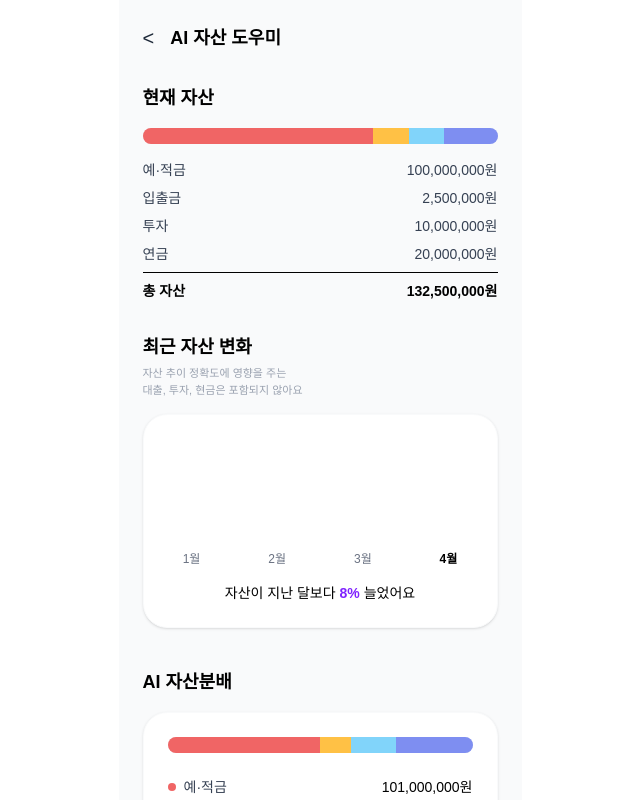
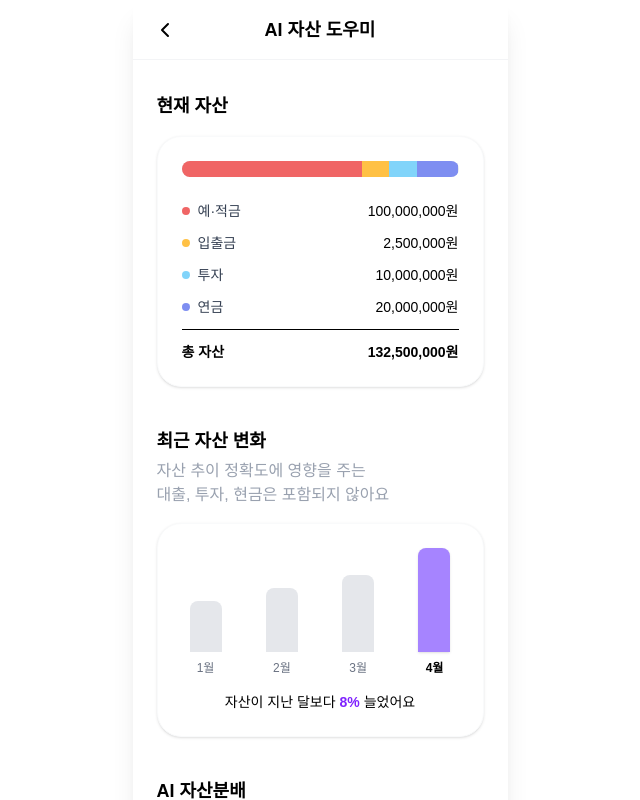
Before and after one commit to hana-connect/frontend, a Next.js app: page /asset-management in a window 1280 px wide. Both pictures are taken after a click on the button "자산 불러오기". Shown: the top 800 px of the page, without its empty margins (320-960 px from the left). Built offline with nearby package versions, Linux system fonts and the light colour scheme.

Commit message:
refactor: AI 자산관리 코드 수정 HF-6

```diff
--- a/package.json
+++ b/package.json
@@ -33,6 +33,7 @@
     "framer-motion": "^12.38.0",
     "git-cz": "^4.9.0",
     "lint-staged": "^16.2.3",
+    "lucide-react": "^1.8.0",
     "next": "16.2.2",
     "react": "19.2.4",
     "react-dom": "19.2.4",
--- a/src/app/asset-management/_components/CurrentAsset.tsx
+++ b/src/app/asset-management/_components/CurrentAsset.tsx
@@ -1,42 +1,59 @@
 import { ASSET_COLORS } from "../_constants/assetCategories";
 import { formatCurrency } from "../_utils/formatters";
 
-interface Props {
-  assetData: any;
-}
+type CurrentAssetProps = {
+  assetData: {
+    savings?: number;
+    checking?: number;
+    investment?: number;
+    pension?: number;
+    total?: number;
+  } | null;
+};
 
-export default function CurrentAsset({ assetData }: Props) {
+export default function CurrentAsset({ assetData }: CurrentAssetProps) {
+  const assetList = [
+    { label: "예·적금", color: ASSET_COLORS.예적금, value: assetData?.savings },
+    { label: "입출금", color: ASSET_COLORS.입출금, value: assetData?.checking },
+    { label: "투자", color: ASSET_COLORS.투자, value: assetData?.investment },
+    { label: "연금", color: ASSET_COLORS.연금, value: assetData?.pension },
+  ];
+
   return (
-    <section>
+    <section className="mt-2">
       <h2 className="text-lg font-bold mb-4 text-black">현재 자산</h2>
-      <div className="h-4 w-full flex rounded-full overflow-hidden mb-4 bg-gray-200">
-        {/* 비중은 예시 데이터 비율에 맞춰 조정 */}
+
+      <div className="bg-white p-6 rounded-3xl border border-gray-50 shadow-sm">
+        <div className="h-4 w-full flex rounded-full overflow-hidden mb-6 bg-gray-200">
           <div style={{ width: "65%", backgroundColor: ASSET_COLORS.예적금 }} />
           <div style={{ width: "10%", backgroundColor: ASSET_COLORS.입출금 }} />
           <div style={{ width: "10%", backgroundColor: ASSET_COLORS.투자 }} />
           <div style={{ width: "15%", backgroundColor: ASSET_COLORS.연금 }} />
         </div>
 
-      <div className="space-y-2 text-sm text-gray-700">
-        <div className="flex justify-between">
-          <span>예·적금</span>
-          <span>{formatCurrency(assetData?.savings || 0)}원</span>
+        <div className="space-y-3 text-sm">
+          {assetList.map((item) => (
+            <div
+              key={item.label}
+              className="flex justify-between text-gray-700"
+            >
+              <span className="flex items-center gap-2">
+                <span
+                  className="w-2 h-2 rounded-full"
+                  style={{ backgroundColor: item.color }}
+                ></span>
+                {item.label}
+              </span>
+              <span className="font-medium text-black">
+                {formatCurrency(item.value || 0)}원
+              </span>
             </div>
-        <div className="flex justify-between">
-          <span>입출금</span>
-          <span>{formatCurrency(assetData?.checking || 0)}원</span>
-        </div>
-        <div className="flex justify-between">
-          <span>투자</span>
-          <span>{formatCurrency(assetData?.investment || 0)}원</span>
-        </div>
-        <div className="flex justify-between">
-          <span>연금</span>
-          <span>{formatCurrency(assetData?.pension || 0)}원</span>
-        </div>
-        <div className="flex justify-between font-bold pt-2 border-t text-black">
+          ))}
+
+          <div className="flex justify-between font-bold pt-3 border-t text-black">
             <span>총 자산</span>
             <span>{formatCurrency(assetData?.total || 0)}원</span>
+          </div>
         </div>
       </div>
     </section>
--- a/src/app/asset-management/_components/HanatheNextBanner.tsx
+++ b/src/app/asset-management/_components/HanatheNextBanner.tsx
@@ -5,12 +5,14 @@ export default function HanatheNextBanner() {
     <div className="bg-violet-50 p-6 rounded-2xl text-center mt-10 border border-violet-100 text-black">
       <p className="text-xs mb-3 text-gray-600">
         더 자세한 자산관리가 필요하신가요?
+        <br />
+        하나더넥스트에서 자산관리를 도와드려요!
       </p>
       <button
         type="button"
         onClick={() =>
           window.open(
-            "https://www.hana1qm.com/web/sub/tlist.do?topyn=Y&pcatid=46",
+            "https://m.kebhana.com/m/oqs/livingCounselSenior.do",
             "_blank",
             "noopener,noreferrer",
           )
--- a/src/app/asset-management/_components/RecentAssetChange.tsx
+++ b/src/app/asset-management/_components/RecentAssetChange.tsx
@@ -1,11 +1,20 @@
+"use client";
+
 import { motion } from "framer-motion";
 
 export default function RecentAssetChange() {
+  const chartData = [
+    { month: "1월", height: "40%", isCurrent: false },
+    { month: "2월", height: "50%", isCurrent: false },
+    { month: "3월", height: "60%", isCurrent: false },
+    { month: "4월", height: "100%", isCurrent: true },
+  ];
+
   return (
     <section className="mt-8 mb-10">
       <div className="flex flex-col mb-4">
         <h2 className="text-lg font-bold text-black">최근 자산 변화</h2>
-        <p className="text-[11px] text-gray-400 mt-1">
+        <p className="text-base text-gray-400 mt-1">
           자산 추이 정확도에 영향을 주는
           <br />
           대출, 투자, 현금은 포함되지 않아요
@@ -13,28 +22,32 @@ export default function RecentAssetChange() {
       </div>
       <div className="bg-white p-6 rounded-3xl border border-gray-50 shadow-sm">
         <div className="flex items-end justify-between h-32 px-2 mb-2">
-          {[
-            { month: "1월", height: "40%" },
-            { month: "2월", height: "55%" },
-            { month: "3월", height: "70%" },
-          ].map((item) => (
-            <div key={item.month} className="flex flex-col items-center gap-2">
-              <div
-                className="w-8 bg-gray-200 rounded-t-lg"
-                style={{ height: item.height }}
-              ></div>
-              <span className="text-xs text-gray-500">{item.month}</span>
+          {chartData.map((item, index) => (
+            <div
+              key={item.month}
+              className="flex flex-col items-center gap-2 h-full justify-end"
+            >
+              <motion.div
+                initial={{ height: "0%", opacity: 0 }}
+                animate={{ height: item.height, opacity: 1 }}
+                transition={{
+                  duration: 0.7,
+                  delay: index * 0.1,
+                  ease: [0.34, 1.56, 0.64, 1],
+                }}
+                className={`w-8 rounded-t-lg ${
+                  item.isCurrent ? "bg-violet-400 shadow-sm" : "bg-gray-200"
+                }`}
+              />
+              <span
+                className={`text-xs ${
+                  item.isCurrent ? "font-bold text-black" : "text-gray-500"
+                }`}
+              >
+                {item.month}
+              </span>
             </div>
           ))}
-          <div className="flex flex-col items-center gap-2">
-            <motion.div
-              initial={{ height: 0 }}
-              animate={{ height: "100%" }}
-              transition={{ duration: 0.8, ease: "easeOut" }}
-              className="w-8 bg-violet-400 rounded-t-lg shadow-sm"
-            ></motion.div>
-            <span className="text-xs font-bold text-black">4월</span>
-          </div>
         </div>
         <p className="text-center text-sm text-black mt-4">
           자산이 지난 달보다{" "}
--- a/src/app/asset-management/_constants/messages.ts
+++ b/src/app/asset-management/_constants/messages.ts
@@ -1,6 +1,5 @@
 export const SLIDER_MESSAGES = {
   TITLE: "아이 비율 설정하기",
-  // 생활비 금액과 비율을 동적으로 받는 함수로 변경
   DESCRIPTION: (amount: number, ratio: number) =>
     `이번 달 생활비는 ${amount.toLocaleString()}원이고,\n자산 분배 결과 ${ratio}:${100 - ratio}를 추천드려요.\n직접 입력하거나 슬라이더를 옮겨서 비율을 조정해보세요!`,
   RESULT_PREFIX: "현재 비율에 맞는 추천 용돈은 ",
--- a/src/app/asset-management/_hooks/useAllowanceSlider.ts
+++ b/src/app/asset-management/_hooks/useAllowanceSlider.ts
@@ -4,9 +4,8 @@ export const useAllowanceSlider = (
   initialRatio: number = 10,
   totalAmount: number = 1000000,
 ) => {
-  const [ratio, setRatio] = useState(initialRatio); // 아이 비율 (0~100)
+  const [ratio, setRatio] = useState(initialRatio);
 
-  // 메모이제이션을 통해 비율이 바뀔 때만 금액을 다시 계산합니다.
   const allowanceAmount = useMemo(() => {
     return Math.floor(totalAmount * (ratio / 100));
   }, [ratio, totalAmount]);
--- a/src/app/asset-management/_hooks/useAssetAnalysis.ts
+++ b/src/app/asset-management/_hooks/useAssetAnalysis.ts
@@ -2,7 +2,7 @@ import { useEffect, useState } from "react";
 import type { Account } from "../_types/asset";
 
 export const useAssetAnalysis = (accounts: Account[]) => {
-  const [assetData, setAssetData] = useState<any>(null); // UI 표시를 위해 타입을 확장합니다.
+  const [assetData, setAssetData] = useState<any>(null);
 
   useEffect(() => {
     if (accounts.length === 0) return;
@@ -12,14 +12,13 @@ export const useAssetAnalysis = (accounts: Account[]) => {
         if (cur.account_type === "입출금") acc.checking += cur.balance;
         else if (cur.account_type === "예금" || cur.account_type === "적금")
           acc.savings += cur.balance;
-        else if (cur.account_type === "청약")
-          acc.investment += cur.balance; // 청약 추가
-        else if (cur.account_type === "연금") acc.pension += cur.balance; // 연금 추가
+        else if (cur.account_type === "청약") acc.investment += cur.balance;
+        else if (cur.account_type === "연금") acc.pension += cur.balance;
 
         acc.total += cur.balance;
         return acc;
       },
-      { savings: 0, checking: 0, investment: 0, pension: 0, total: 0 }, // 초기값 세분화
+      { savings: 0, checking: 0, investment: 0, pension: 0, total: 0 },
     );
 
     setAssetData({ ...summary, changeRate: 8 });
--- a/src/app/asset-management/_services/ai.ts
+++ b/src/app/asset-management/_services/ai.ts
@@ -1,10 +1,9 @@
 import type { AssetData } from "../_types/asset";
 
 export const aiService = {
-  // 자산 데이터를 바탕으로 최적의 용돈 비율을 추천받음
   async getRecommendedRatio(data: AssetData): Promise<number> {
     // 실제로는 AI 모델 API 호출 (예: OpenAI, Gemini 등)
     console.log("AI 분석 중...", data.total);
-    return 10; // 추천 비율 10% 반환
+    return 10;
   },
 };
--- a/src/app/asset-management/_types/asset.ts
+++ b/src/app/asset-management/_types/asset.ts
@@ -13,10 +13,10 @@ export type Account = {
 };
 
 export type AssetData = {
-  savings: number; // 예적금 합계
-  checking: number; // 입출금 합계
-  investment: number; // 투자/청약 합계 (투자 항목 추가 반영)
-  pension: number; // 연금 합계 (추가됨!)
-  total: number; // 전체 자산 합계
-  changeRate: number; // 자산 변화율 (%)
+  savings: number;
+  checking: number;
+  investment: number;
+  pension: number;
+  total: number;
+  changeRate: number;
 };
--- a/src/app/asset-management/_utils/assetUtils.ts
+++ b/src/app/asset-management/_utils/assetUtils.ts
@@ -1,11 +1,9 @@
-// 자산 비중에 따른 성향 판단 (공격적/안정적 등)
 export function getAssetTendency(investmentRatio: number): string {
   if (investmentRatio >= 50) return "공격적인 투자형";
   if (investmentRatio >= 20) return "균형 잡힌 자산가";
   return "안정적인 저축형";
 }
 
-// 수익률에 따른 텍스트 컬러 반환
 export const getRateColor = (rate: number): string => {
   return rate > 0 ? "text-red-500" : "text-blue-500";
 };
--- a/src/app/asset-management/page.tsx
+++ b/src/app/asset-management/page.tsx
@@ -1,7 +1,11 @@
 "use client";
 
 import { motion } from "framer-motion";
+import { ChevronLeft, ScanLine } from "lucide-react";
+import Image from "next/image";
+import { useRouter } from "next/navigation";
 import { useState } from "react";
+import Button from "@/common/components/button/Button";
 import AIAssetAllocation from "./_components/AIAssetAllocation";
 import AllowanceSliderSection from "./_components/AllowanceSliderSection";
 import CurrentAsset from "./_components/CurrentAsset";
@@ -10,6 +14,78 @@ import RecentAssetChange from "./_components/RecentAssetChange";
 import { useAllowanceSlider } from "./_hooks/useAllowanceSlider";
 import { useAssetAnalysis } from "./_hooks/useAssetAnalysis";
 import type { Account } from "./_types/asset";
+
+type HeaderProps = {
+  type?: "main" | "sub";
+  title?: string;
+  rightActionText?: string;
+  onAction?: () => void;
+};
+
+const Header = ({
+  type = "main",
+  title,
+  rightActionText,
+  onAction,
+}: HeaderProps) => {
+  const router = useRouter();
+
+  if (type === "main") {
+    return (
+      <header className="sticky top-0 z-50 flex h-15 w-full items-center justify-between bg-white px-4">
+        <div className="flex items-center">
+          <div className="relative h-10 w-10">
+            <Image
+              src="/svg/ic_logo_grey.svg"
+              alt="하나 커넥트 로고"
+              fill
+              sizes="40px"
+              style={{ objectFit: "contain" }}
+              priority
+            />
+          </div>
+        </div>
+        <div className="flex items-center gap-7 text-[#949AAD] pr-2">
+          <button type="button" aria-label="스캔" className="relative h-6 w-6">
+            <ScanLine size={24} />
+          </button>
+          <button type="button" aria-label="알림" className="relative h-6 w-6">
+            <Image
+              src="/svg/ic_bell.svg"
+              alt="알림"
+              fill
+              sizes="24px"
+              style={{ objectFit: "contain" }}
+            />
+          </button>
+        </div>
+      </header>
+    );
+  }
+
+  return (
+    <header className="sticky top-0 z-50 flex h-15 w-full items-center justify-center bg-white px-4 text-black border-b border-gray-100">
+      <button
+        type="button"
+        aria-label="뒤로 가기"
+        onClick={() => router.back()}
+        className="absolute left-4 p-1"
+      >
+        <ChevronLeft size={24} />
+      </button>
+      <h1 className="text-[18px] font-semibold leading-none">{title}</h1>
+      {rightActionText && (
+        <button
+          type="button"
+          onClick={onAction}
+          className="absolute right-4 text-sm font-medium"
+        >
+          {rightActionText}
+        </button>
+      )}
+    </header>
+  );
+};
 
 export default function AssetManagementPage() {
   const [accounts, setAccounts] = useState<Account[]>([]);
@@ -78,36 +154,38 @@ export default function AssetManagementPage() {
   };
 
   return (
-    <div className="max-w-md mx-auto min-h-screen bg-gray-50 p-6 font-sans flex flex-col">
-      <header className="flex items-center mb-8">
-        <button type="button" className="text-xl mr-4 text-gray-800">
-          {"<"}
-        </button>
-        <h1 className="text-lg font-bold text-black">AI 자산 도우미</h1>
-      </header>
+    <div className="w-full max-w-93.75 mx-auto min-h-screen bg-white font-sans flex flex-col shadow-xl overflow-hidden">
+      <Header type="sub" title="AI 자산 도우미" />
 
-      {/* 📍 메인 콘텐츠 영역: flex-1을 사용하여 남은 세로 공간을 다 차지함 */}
-      <div className="flex-1">
+      <main className="flex-1 px-6 flex flex-col items-stretch overflow-x-hidden">
         {!isLinked ? (
-          <div className="flex flex-col items-center justify-center py-20 text-center">
-            <p className="text-gray-600 mb-6 text-sm">
+          <div className="flex-1 flex flex-col justify-center items-center py-10 text-center">
+            <div className="mb-12">
+              <p className="text-gray-800 text-[20px] font-bold mb-3">
                 불러올 자산이 없어요.
-              <br />
-              지금 바로 불러와서 분석을 시작하세요!
               </p>
-            <button
-              type="button"
+              <p className="text-gray-500 text-[17px] leading-relaxed">
+                지금 바로 불러와서 <br />
+                아이에게 줄 용돈 추천까지 받아보세요!
+              </p>
+            </div>
+
+            <div className="w-full px-2">
+              <Button
+                size="L"
+                variant="active"
                 onClick={handleLinkAssets}
-              className="w-full bg-violet-500 text-white py-4 rounded-2xl font-bold shadow-lg"
+                className="w-full active:scale-[0.95] transition-all"
               >
                 {isLoading ? "AI 분석 중..." : "자산 불러오기"}
-            </button>
+              </Button>
+            </div>
           </div>
         ) : (
           <motion.div
             initial={{ opacity: 0, y: 20 }}
             animate={{ opacity: 1, y: 0 }}
-            className="space-y-8"
+            className="space-y-10 py-6"
           >
             <CurrentAsset assetData={assetData} />
             <RecentAssetChange />
@@ -119,12 +197,11 @@ export default function AssetManagementPage() {
             />
           </motion.div>
         )}
-      </div>
 
-      {/* 📍 위치 수정: 조건문 밖으로 빼서 어느 상태에서든 항상 하단에 노출됨 */}
-      <div className="mt-10">
+        <div className="mt-auto pb-10">
           <HanaNextBanner />
         </div>
+      </main>
     </div>
   );
 }
```
Also changed, not shown: src/app/asset-management/_constants/assetCategories.ts (+6 -7 lines). Lines whose indentation alone changed are shown as unchanged.
